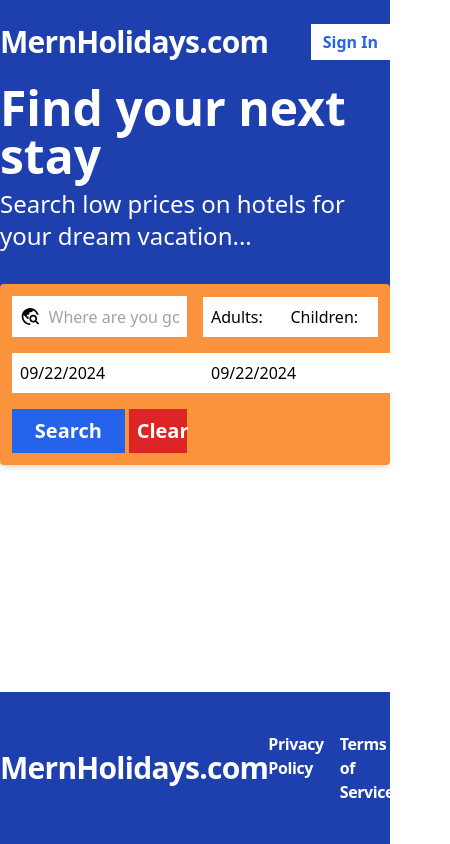
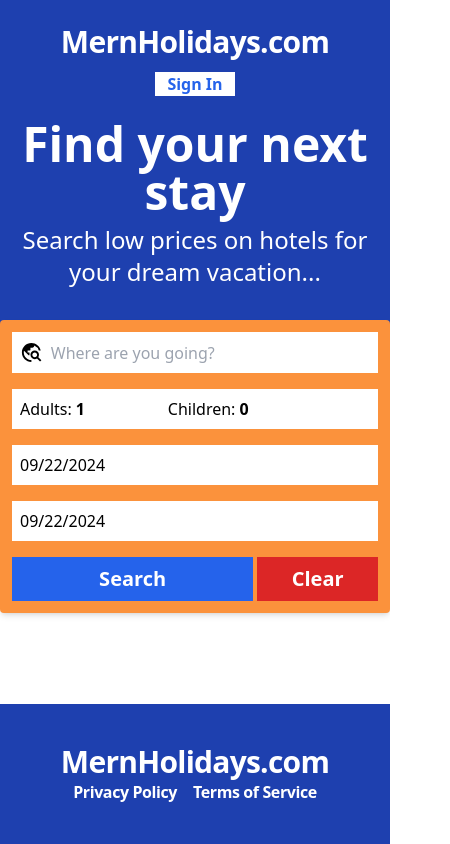
Before and after one commit to Ritesh9919/mern-booking-app, a React (Vite) app in the folder frontend/: page /detail/1 in a window 390 px wide. Shown: the whole page, 450 px wide, since content can reach past the window. Built offline with nearby package versions, Linux system fonts and the light colour scheme; no server answers.

Commit message:
improved ui

```diff
--- a/frontend/src/components/Footer.tsx
+++ b/frontend/src/components/Footer.tsx
@@ -1,7 +1,7 @@
 function Footer() {
   return (
-    <div className="bg-blue-800 py-10">
-      <div className="container mx-auto flex justify-between items-center">
+    <div className="bg-blue-800 py-10 px-4">
+      <div className="container mx-auto flex flex-col lg:flex-row justify-center md:justify-between items-center">
         <span className="text-3xl text-white font-bold tracking-tight">
           MernHolidays.com
         </span>
--- a/frontend/src/components/Header.tsx
+++ b/frontend/src/components/Header.tsx
@@ -5,22 +5,22 @@ function Header() {
   const { isLoggedIn } = useAppContext();
 
   return (
-    <div className="bg-blue-800 py-6">
-      <div className="container mx-auto flex justify-between">
+    <div className="bg-blue-800 py-6 sm:px-0 px-4">
+      <div className="container mx-auto flex flex-col lg:flex-row justify-between items-center gap-3">
         <span className="text-3xl text-white font-bold tracking-tight">
           <Link to="/">MernHolidays.com</Link>
         </span>
-        <span className="flex space-x-2">
+        <span className="flex flex-col sm:flex-row gap-2 md:gap-2">
           {isLoggedIn ? (
             <>
               <Link
-                className="flex items-center text-white px-3 font-bold hover:bg-blue-600"
+                className="flex items-center text-base text-white px-3 font-bold hover:bg-blue-600"
                 to="/my-bookings"
               >
                 My Bookings
               </Link>
               <Link
-                className="flex items-center text-white px-3 font-bold hover:bg-blue-600"
+                className="flex items-center text-base text-white px-3 font-bold hover:bg-blue-600"
                 to="/my-hotels"
               >
                 My Hotels
--- a/frontend/src/components/Hero.tsx
+++ b/frontend/src/components/Hero.tsx
@@ -1,9 +1,11 @@
 function Hero() {
   return (
-    <div className="bg-blue-800 pb-16">
+    <div className="bg-blue-800 pb-16 px-4">
       <div className="container mx-auto flex flex-col gap-2">
-        <h1 className="text-5xl text-white font-bold">Find your next stay</h1>
-        <p className="text-2xl text-white">
+        <h1 className="text-5xl text-white font-bold text-center md:text-left">
+          Find your next stay
+        </h1>
+        <p className="text-2xl text-white text-center md:text-left">
           Search low prices on hotels for your dream vacation...
         </p>
       </div>
--- a/frontend/src/components/SearchBar.tsx
+++ b/frontend/src/components/SearchBar.tsx
@@ -32,7 +32,9 @@ function SearchBar() {
   return (
     <form
       onSubmit={handleSubmit}
-      className="-mt-8 p-3 bg-orange-400 rounded shadow-md grid grid-cols-2 lg:grid-cols-3 2xl:grid-cols-5 items-center gap-4"
+      className={
+        "-mt-8 p-3 bg-orange-400 rounded shadow-md grid sm:grid-cols-2 lg:grid-cols-3 2xl:grid-cols-5 items-center gap-4"
+      }
     >
       <div className="flex flex-row items-center flex-1 bg-white p-2">
         <MdTravelExplore size={25} className="mr-2" />
--- a/frontend/src/components/SearchResultCards.tsx
+++ b/frontend/src/components/SearchResultCards.tsx
@@ -7,52 +7,115 @@ type Props = {
 
 const SearchResultsCard = ({ hotel }: Props) => {
   return (
-    <div className="grid grid-cols-1 xl:grid-cols-[2fr_3fr] border border-slate-300 rounded-lg p-8 gap-8">
-      <div className="w-full h-[300px]">
+    // <div className="grid grid-cols-1 xl:grid-cols-[2fr_3fr] border border-slate-300 rounded-lg p-3 md:p-8 gap-8">
+    //   <div className="w-full h-[300px]">
+    //     <img
+    //       src={hotel.imageUrls[0]}
+    //       className="w-full h-full object-cover object-center"
+    //     />
+    //   </div>
+    //   <div className="grid grid-rows-[1fr_2fr_1fr]">
+    //     <div>
+    //       <div className="flex items-center">
+    //         <span className="flex">
+    //           {Array.from({ length: hotel.starRating }).map(() => (
+    //             <AiFillStar className="fill-yellow-400" />
+    //           ))}
+    //         </span>
+    //         <span className="ml-1 text-sm">{hotel.type}</span>
+    //       </div>
+    //       <Link
+    //         to={`/detail/${hotel._id}`}
+    //         className="text-2xl font-bold cursor-pointer"
+    //       >
+    //         {hotel.name}
+    //       </Link>
+    //     </div>
+
+    //     <div>
+    //       <div className="line-clamp-4">{hotel.description}</div>
+    //     </div>
+
+    //     <div className="grid grid-cols-2 items-end whitespace-nowrap">
+    //       <div className="flex gap-1 items-center">
+    //         {hotel.facilities.slice(0, 3).map((facility) => (
+    //           <span className="bg-slate-300 p-2 rounded-lg font-bold text-xs whitespace-nowrap">
+    //             {facility}
+    //           </span>
+    //         ))}
+    //         <span className="text-sm">
+    //           {hotel.facilities.length > 3 &&
+    //             `+${hotel.facilities.length - 3} more`}
+    //         </span>
+    //       </div>
+    //       <div className="flex flex-col items-end gap-1">
+    //         <span className="font-bold">£{hotel.pricePerNight} per night</span>
+    //         <Link
+    //           to={`/detail/${hotel._id}`}
+    //           className="bg-blue-600 text-white h-full p-2 font-bold text-xl max-w-fit hover:bg-blue-500"
+    //         >
+    //           View More
+    //         </Link>
+    //       </div>
+    //     </div>
+    //   </div>
+    // </div>
+    <div
+      className={
+        "grid grid-cols-1 xl:grid-cols-[2fr_3fr] border border-slate-300 rounded-lg p-3 md:p-8 gap-8"
+      }
+    >
+      <div className={"w-full h-[300px]"}>
         <img
           src={hotel.imageUrls[0]}
-          className="w-full h-full object-cover object-center"
+          className={"w-full h-full object-cover object-center"}
         />
       </div>
-      <div className="grid grid-rows-[1fr_2fr_1fr]">
+      <div className={"grid grid-rows-[1fr_2fr_1fr]"}>
         <div>
-          <div className="flex items-center">
-            <span className="flex">
+          <div className={"flex items-center"}>
+            <span className={"flex"}>
               {Array.from({ length: hotel.starRating }).map(() => (
-                <AiFillStar className="fill-yellow-400" />
+                <AiFillStar className={"fill-yellow-400"} />
               ))}
             </span>
-            <span className="ml-1 text-sm">{hotel.type}</span>
+            <span className={"ml-1 text-sm"}>{hotel.type}</span>
           </div>
           <Link
             to={`/detail/${hotel._id}`}
-            className="text-2xl font-bold cursor-pointer"
+            className={"text-2xl font-bold cursor-pointer"}
           >
             {hotel.name}
           </Link>
         </div>
-
         <div>
-          <div className="line-clamp-4">{hotel.description}</div>
+          <div className={"line-clamp-4"}>{hotel.description}</div>
         </div>
-
-        <div className="grid grid-cols-2 items-end whitespace-nowrap">
-          <div className="flex gap-1 items-center">
-            {hotel.facilities.slice(0, 3).map((facility) => (
-              <span className="bg-slate-300 p-2 rounded-lg font-bold text-xs whitespace-nowrap">
+        <div className={"grid grid-cols-2 items-end whitespace-nowrap"}>
+          <div className={"flex gap-1 items-center "}>
+            {hotel.facilities.slice(0, 2).map((facility) => (
+              <span
+                className={
+                  "bg-slate-300 p-2 rounded-lg font-semibold text-[10px] whitespace-nowrap"
+                }
+              >
                 {facility}
               </span>
             ))}
-            <span className="text-sm">
-              {hotel.facilities.length > 3 &&
-                `+${hotel.facilities.length - 3} more`}
+            <span className={"text-[10px]"}>
+              {hotel.facilities.length > 2 &&
+                `+ ${hotel.facilities.length - 2} more `}
             </span>
           </div>
-          <div className="flex flex-col items-end gap-1">
-            <span className="font-bold">£{hotel.pricePerNight} per night</span>
+          <div className={"flex flex-col items-end gap-1"}>
+            <span className={"font-bold text-xs md:text-base"}>
+              £{hotel.pricePerNight} per night
+            </span>
             <Link
               to={`/detail/${hotel._id}`}
-              className="bg-blue-600 text-white h-full p-2 font-bold text-xl max-w-fit hover:bg-blue-500"
+              className={
+                "bg-blue-600 text-white h-full p-2 font-bold text-xs md:text-xl max-w-fit hover:bg-blue-500"
+              }
             >
               View More
             </Link>
--- a/frontend/src/pages/Search.tsx
+++ b/frontend/src/pages/Search.tsx
@@ -70,7 +70,7 @@ const Search = () => {
 
   return (
     <div className="grid grid-cols-1 lg:grid-cols-[250px_1fr] gap-5">
-      <div className="rounded-lg border border-slate-300 p-5 h-fit sticky top-10">
+      <div className="rounded-lg border border-slate-300 p-5 h-fit lg:sticky lg:top-10">
         <div className="space-y-5">
           <h3 className="text-lg font-semibold border-b border-slate-300 pb-5">
             Filter by:
```
